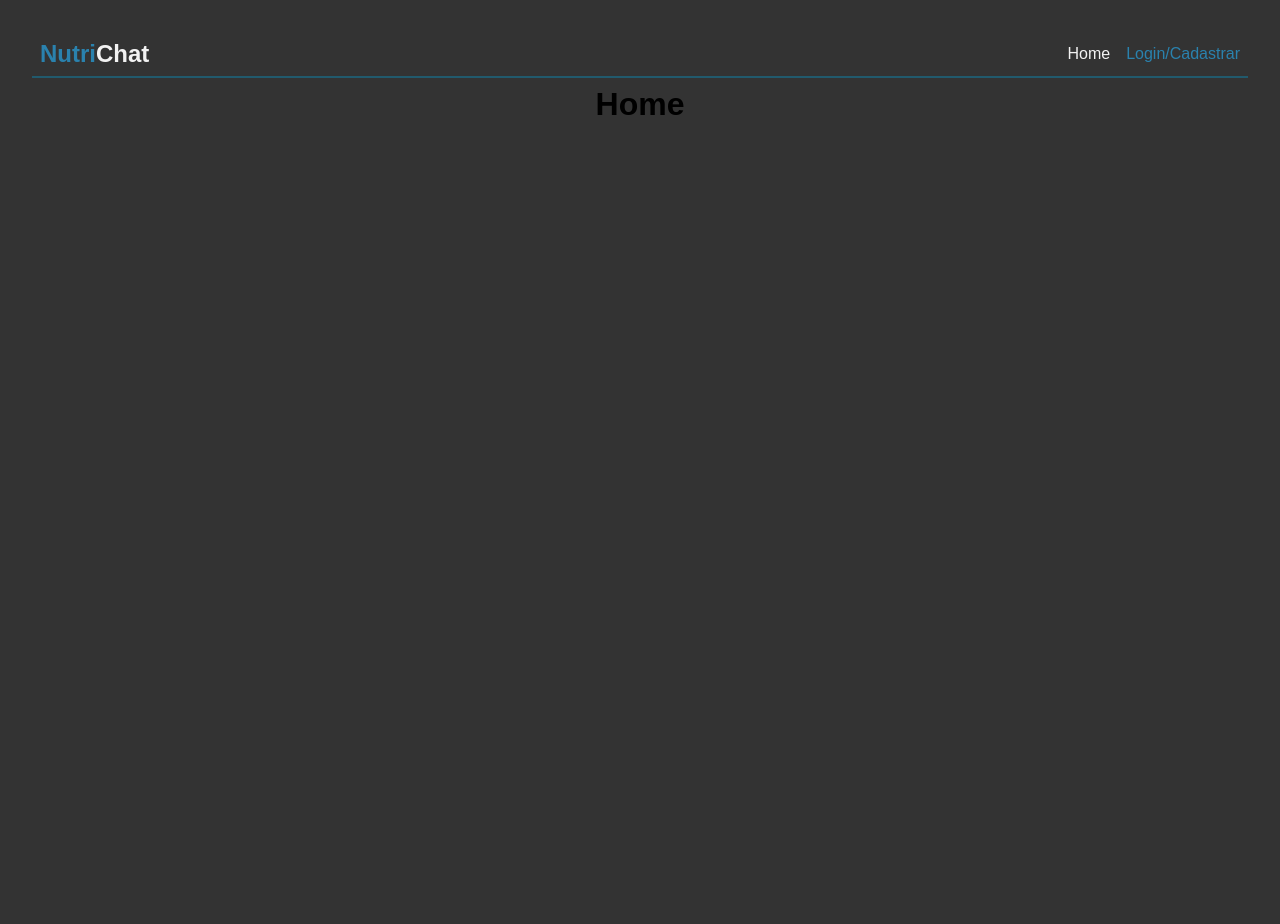
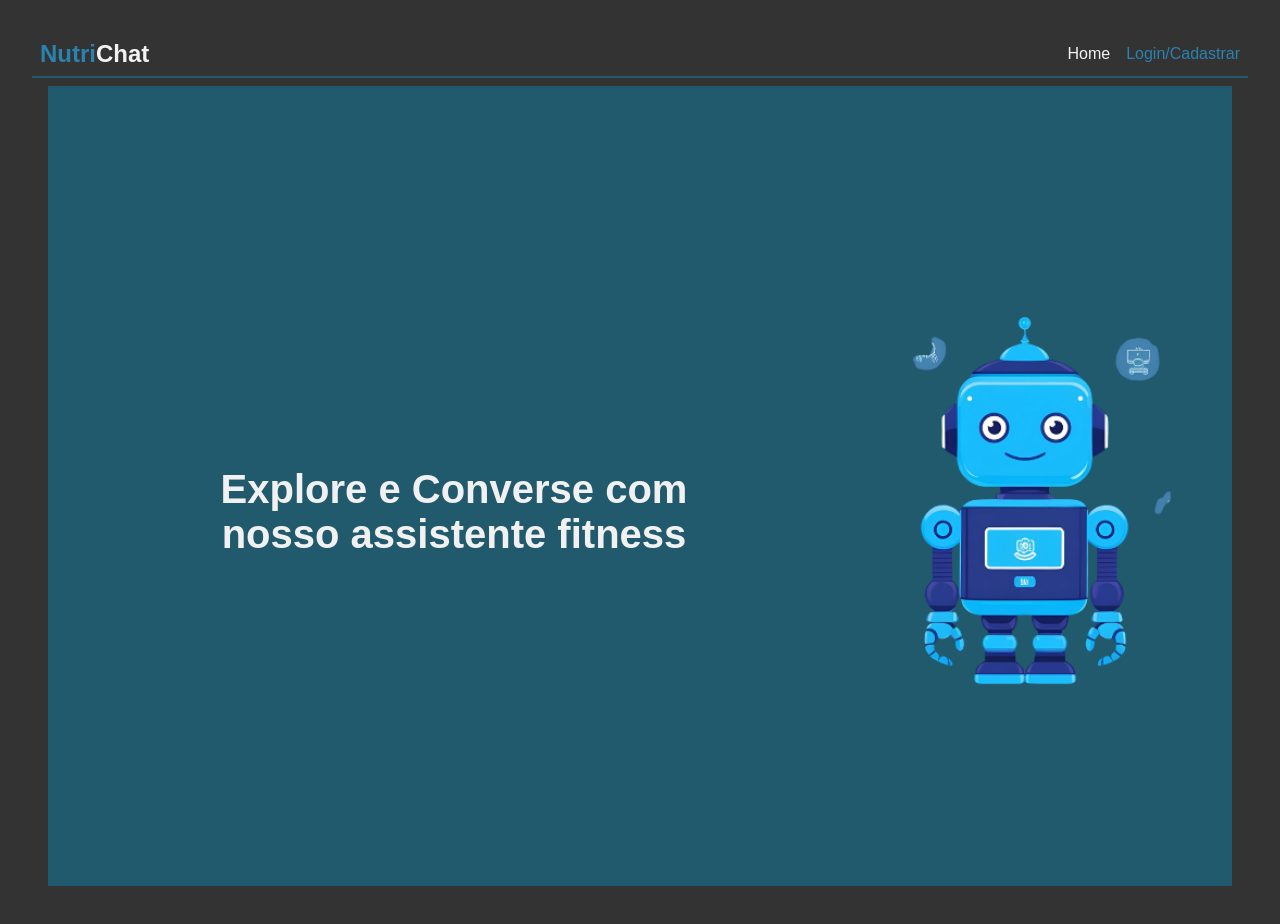
Before and after one commit to Daisukeiw/nutriChat, a React (Vite) app: page / in a window 1280 px wide. Shown: the top 924 px of the page. Before the commit the page ends 800 px from the top, so only its background shows below. Built offline with nearby package versions, Linux system fonts and the light colour scheme; no server answers; a web font is replaced by a local one.

Commit message:
comecei login

```diff
--- a/package.json
+++ b/package.json
@@ -21,10 +21,13 @@
     "@types/react": "^19.0.10",
     "@types/react-dom": "^19.0.4",
     "@vitejs/plugin-react": "^4.3.4",
+    "autoprefixer": "^10.4.21",
     "eslint": "^9.22.0",
     "eslint-plugin-react-hooks": "^5.2.0",
     "eslint-plugin-react-refresh": "^0.4.19",
     "globals": "^16.0.0",
+    "postcss": "^8.5.3",
+    "tailwindcss": "^4.1.5",
     "vite": "^6.3.1"
   }
 }
--- /dev/null
+++ b/src/componentes/home/Home.jsx
@@ -0,0 +1,19 @@
+import React from 'react';
+import style from './home.module.css';
+
+const HomeComponent = () => {
+  return (
+    <div className={style.content1}>
+        <div className={style.n1text}>
+        <h1>Explore e Converse com nosso assistente fitness</h1>
+         <img src="/imgs/imgbot.png" alt="Assistente Fitness" />
+        </div>
+
+
+    </div>
+
+
+  );
+};
+
+export { HomeComponent };
--- /dev/null
+++ b/src/componentes/home/home.module.css
@@ -0,0 +1,29 @@
+
+
+
+.content1{
+    display: flex;
+    align-items: center;
+    height: 100vh;
+    background-color: var(--azul-escuro);
+    color: white;
+    font-size: 20px;
+
+}
+
+.n1text{
+    color : #f1f1f1;
+    display: flex;
+    margin-top: 30vh;
+
+    margin-left: 10vw;
+    padding: 20px;
+}
+.n1text img {
+    width: 100%;
+    max-width: 350px;
+    margin-top: -200px;
+    height: auto;
+    margin-left: 150px;
+
+}
--- a/src/pages/home/Home.jsx
+++ b/src/pages/home/Home.jsx
@@ -1,10 +1,13 @@
-import style from './Home.module.css'
+
+import style from './Home.module.css';
+import { HomeComponent } from '../../componentes/home/Home.jsx'; // Certifique-se de que o caminho está correto
 
 const Home = () => {
-    return (
-        <h1>
-            Home
-        </h1>
-    )
-}
-export { Home }
+  return (
+    <div className={style.homeWrapper}>
+      <HomeComponent /> {/* Renderiza o componente importado */}
+    </div>
+  );
+};
+
+export { Home };
```
Also changed, not shown: public/imgs/imgbot.png (added), 1 other file (tests, documents, lock files or other folders).
